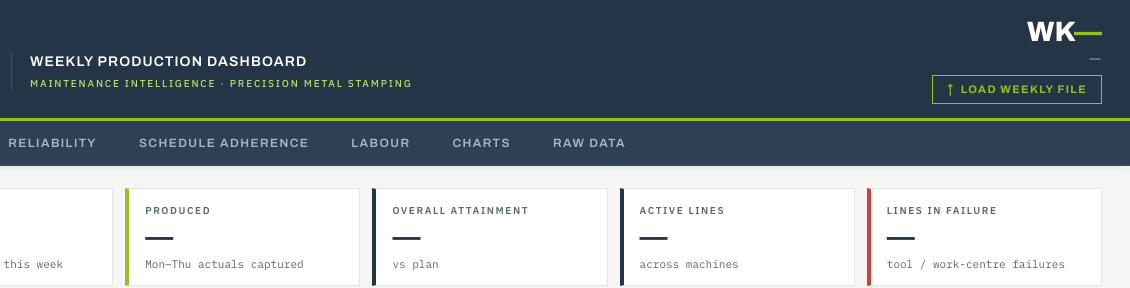
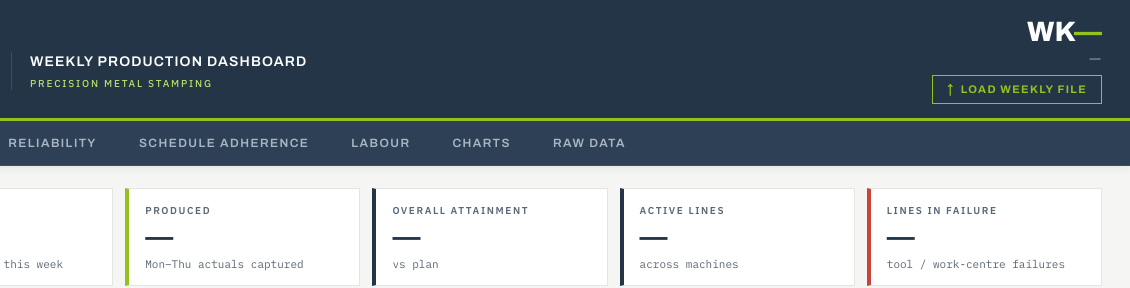
Before and after one commit to atouliatos47/weekly-production-dashboard, a website: page public/index.html in a window 1280 px wide. Shown: the top 288 px of the page, 150-1280 px from the left. Drawn offline with Linux system fonts and the light colour scheme.

Commit message:
Add files via upload

```diff
--- a/public/index.html
+++ b/public/index.html
@@ -26,7 +26,7 @@
     <div class="brand-divider"></div>
     <div class="brand-text">
       <h1>Weekly Production Dashboard</h1>
-      <small>Maintenance Intelligence · Precision Metal Stamping</small>
+      <small>Precision Metal Stamping</small>
     </div>
   </div>
   <div class="week-chip">
```
